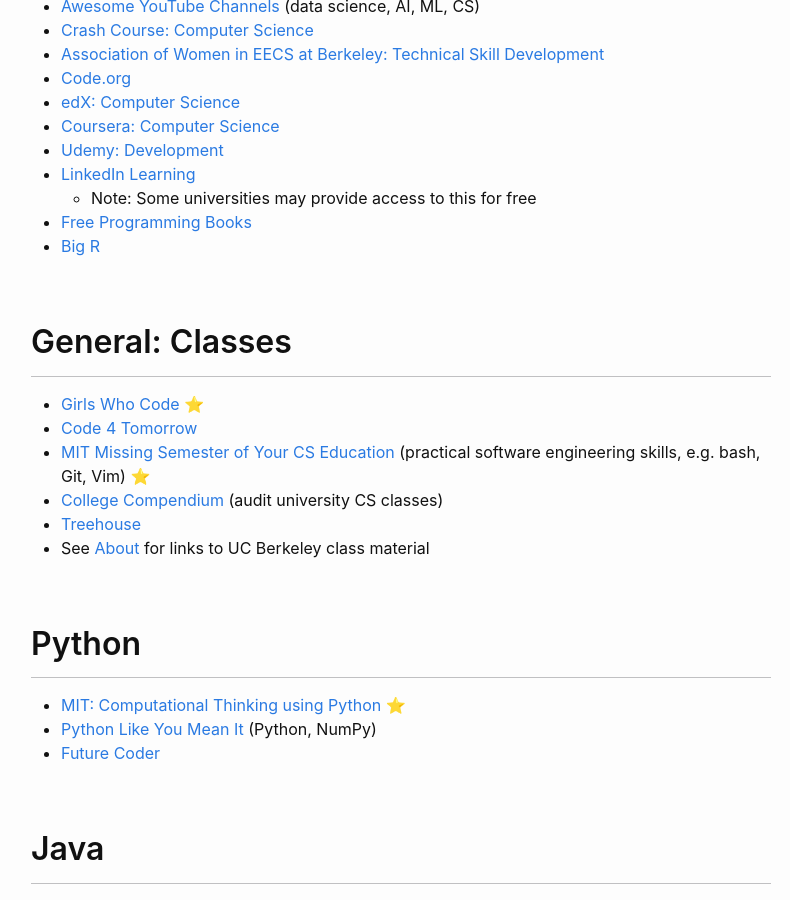
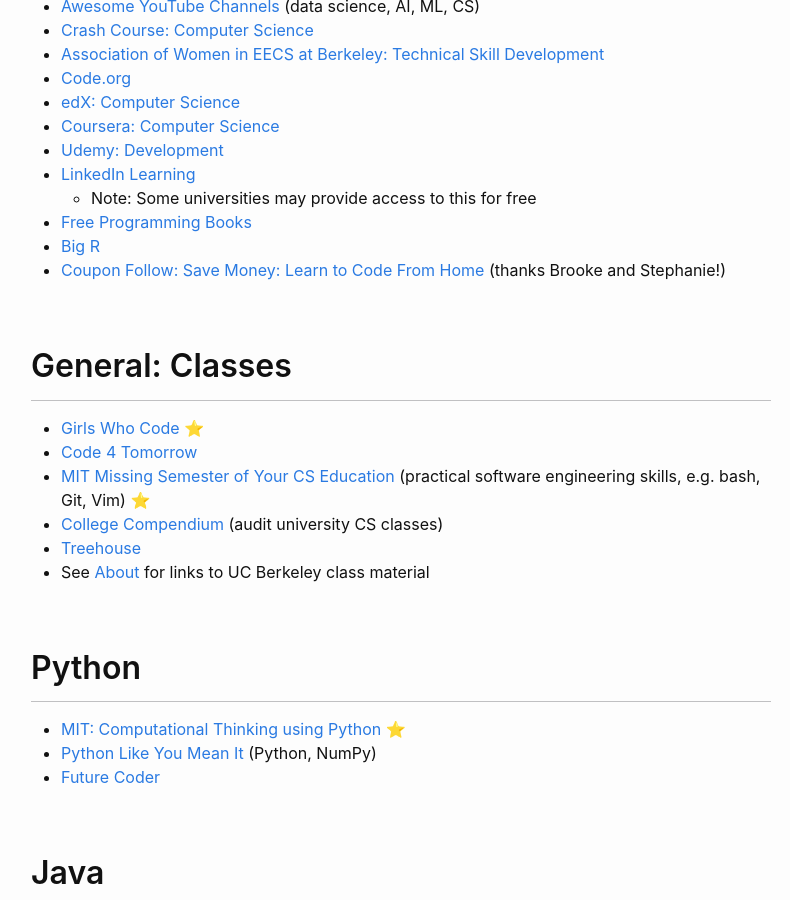
Before and after one commit to phrdang/phrdang.github.io, a Jekyll site: the page built from resources.md, in a window 1280 px wide and 900 px high, scrolled down 1546 px. Shown: the whole window, without its empty margins (239-1029 px from the left). Built offline with Jekyll 4.4.1, drawn with Linux system fonts in a browser that asks for light colours.

Commit message:
Add learn to code from home link to resources

```diff
--- a/resources.md
+++ b/resources.md
@@ -66,6 +66,7 @@
   - Note: Some universities may provide access to this for free
 - [Free Programming Books](https://github.com/EbookFoundation/free-programming-books)
 - [Big R](https://big-r.netlify.app/index.html)
+- [Coupon Follow: Save Money: Learn to Code From Home](https://couponfollow.com/research/learn-to-code-from-home) (thanks Brooke and Stephanie!)
 
 ## General: Classes
 
```
